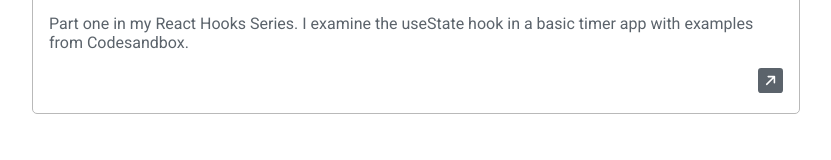
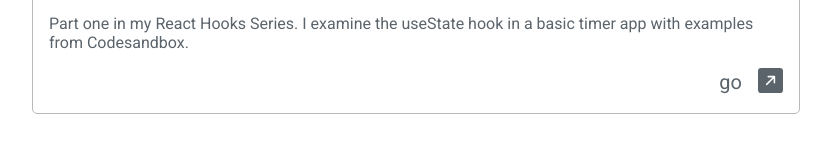
Before and after one commit to jamesncox/portfolio-v2, a React (Create React App) app: page / in a window 1280 px wide. Shown: the part 3790-3950 px from the top of the page, without its empty margins (224-1055 px from the left). Built offline with nearby package versions, Linux system fonts and the light colour scheme.

Commit message:
Add .icon-description and add to DisplayBlog.js

```diff
--- a/src/hooks/DisplayBlog.js
+++ b/src/hooks/DisplayBlog.js
@@ -15,6 +15,7 @@ const DisplayBlog = React.memo(({ title, src, placeholder, alt, description, url
         />
         <p className="project-description">{description}</p>
         <div className="project-icon-wrapper">
+          <p className="icon-description">go</p>
             <div className="icons">
             <a href={url} rel="noopener noreferrer" target="_blank">
                 <svg
--- a/src/stylesheets/App.css
+++ b/src/stylesheets/App.css
@@ -329,3 +329,12 @@ body.dark {
     padding-bottom: 1rem;
     transition: var(--theme-transition);
 }
+
+.icon-description {
+    font-family: 'Roboto', sans-serif;
+    color: var(--description-color);
+    transition: var(--theme-transition);
+    font-size: 1.25rem;
+    margin-top: 2px;
+    margin-bottom: 0;
+}
```
